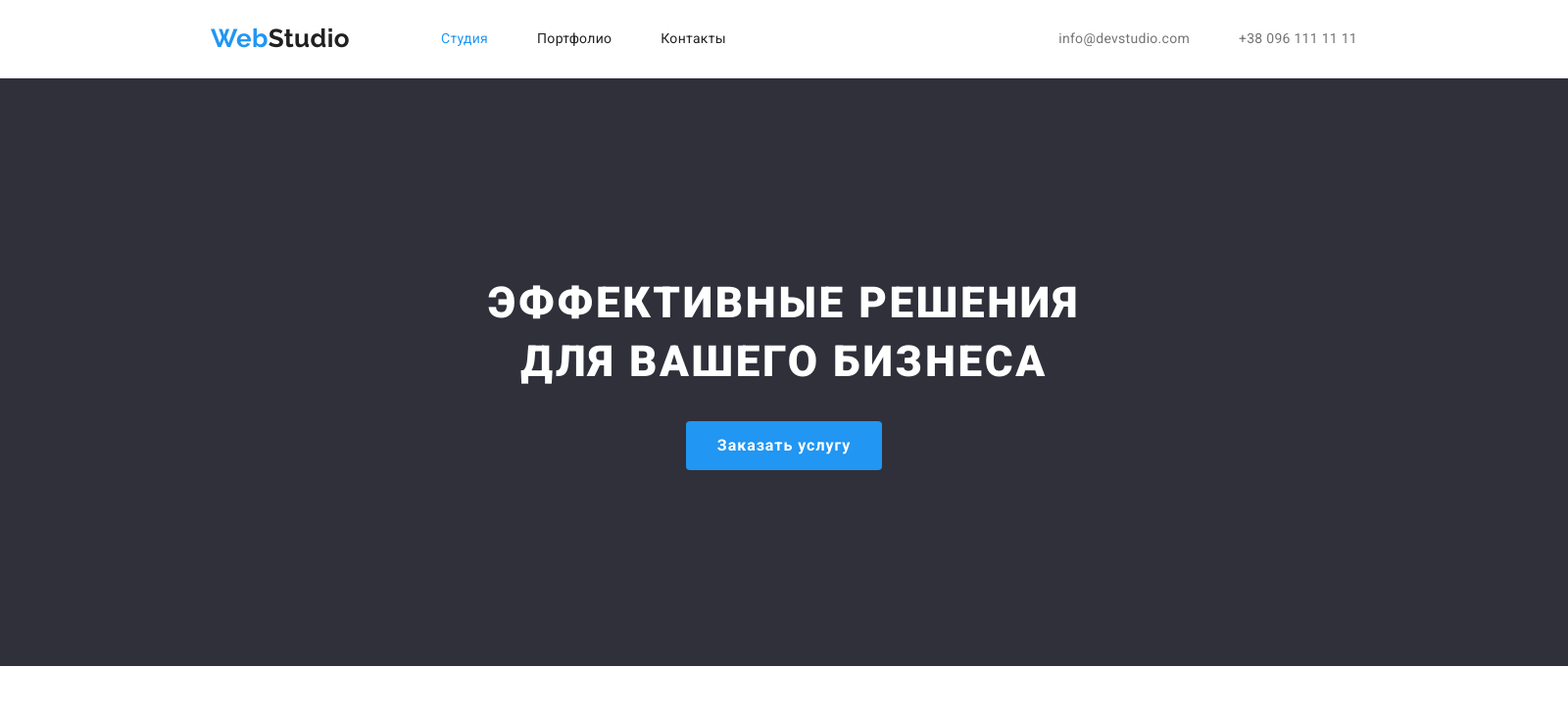
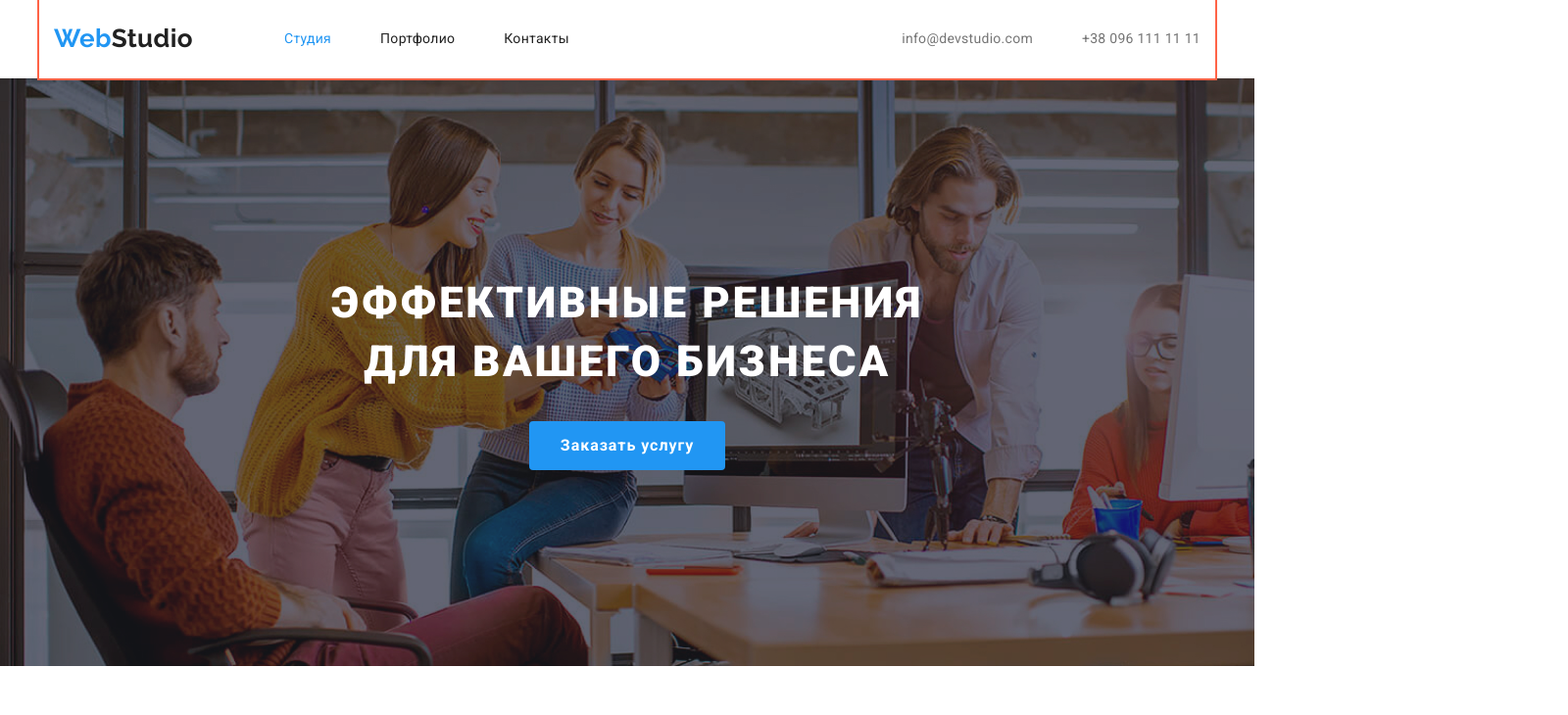
Before and after one commit to OksanaStezhko/goit-markup-hw-04, a plain HTML site: page index.html in a window 1280 px wide. Shown: the top 730 px of the page at 98% size, 1600 px wide, since content can reach past the window. Drawn offline with nearby package versions, Linux system fonts and the light colour scheme.

Commit message:
секция шапка

```diff
--- a/css/styles.css
+++ b/css/styles.css
@@ -87,7 +87,7 @@ img {
   padding-left: 15px;
   padding-right: 15px;
 
-  /* outline: 2px solid tomato !important; */
+  outline: 2px solid tomato !important;
 }
 
 /* Доп.параметры для контейнера футтера */
@@ -115,7 +115,7 @@ img {
 /* Параметры фона секций шапка и подвал */
 .section-primary,
 .section-footer {
-  background: var(--bgd-header-footer);
+  background-color: var(--bgd-header-footer);
 }
 
 /* Марджины для секций и центрирование: Особенности, Наша команда, Портфолио */
@@ -165,7 +165,7 @@ img {
 .section-team,
 .section-footer,
 .section-portfolio {
-  width: 1600px;
+  max-width: 1600px;
 }
 
 /* Правый марджин между логотипом и ссылками на страницы в основном nav */
@@ -244,9 +244,11 @@ img {
 .section-primary {
   margin-top: 0px;
   margin-bottom: 0px;
-  padding: 200px 452px;
+  padding: 200px 0px;
 
-  text-align: center;
+  height: 600px;
+  background-image: url('../images/img-overlay.svg'),
+    url('../images/primary.jpg');
 }
 
 /* Параметры заголовка h1 на странице Studio */
@@ -259,14 +261,13 @@ img {
   line-height: 1.36;
   letter-spacing: 0.06em;
 
-  text-align: center;
   text-transform: uppercase;
 }
 
 /* Параметры кнопки в секции Шапка*/
 .primary-button {
-  padding: 10px 32px;
-
+  padding: 10px;
+  min-width: 200px;
   color: var(--text-white);
   font-family: inherit;
   font-weight: 700;
@@ -277,6 +278,7 @@ img {
   border: none;
   border-radius: 4px;
   background-color: var(--bgd-accent);
+  cursor: pointer;
 }
 
 /* Параметры заголовка в секции Особенности */
@@ -414,6 +416,7 @@ img {
   margin-right: auto;
   margin-left: auto;
   padding-bottom: 16px;
+  /* cursor: pointer; */
 }
 
 /* Марджины для сетки многострочного контейнера */
@@ -426,8 +429,8 @@ img {
 
 /* Отностительные размеры для пуктов контейнера */
 .portfolio-card {
-  width: calc((100%- 2 * 30px) / 3);
-  /* width: 370px; */
+  /* width: calc((100%- 2 * 30px) / 3); */
+  width: 370px;
 }
 
 /* Параметры конопок-фильтров в портфолио  */
@@ -446,6 +449,7 @@ img {
   background-color: var(--bgd-second);
   border: none;
   border-radius: 4px;
+  cursor: pointer;
 }
 
 .filter-button:hover,
```
Also changed, not shown: index.html (+1 -1 lines), portfolio.html (+14 -7 lines), images/img-overlay.jpg (added), images/img-overlay.svg (added), images/primary.jpg (added), images/primary.svg (added).
